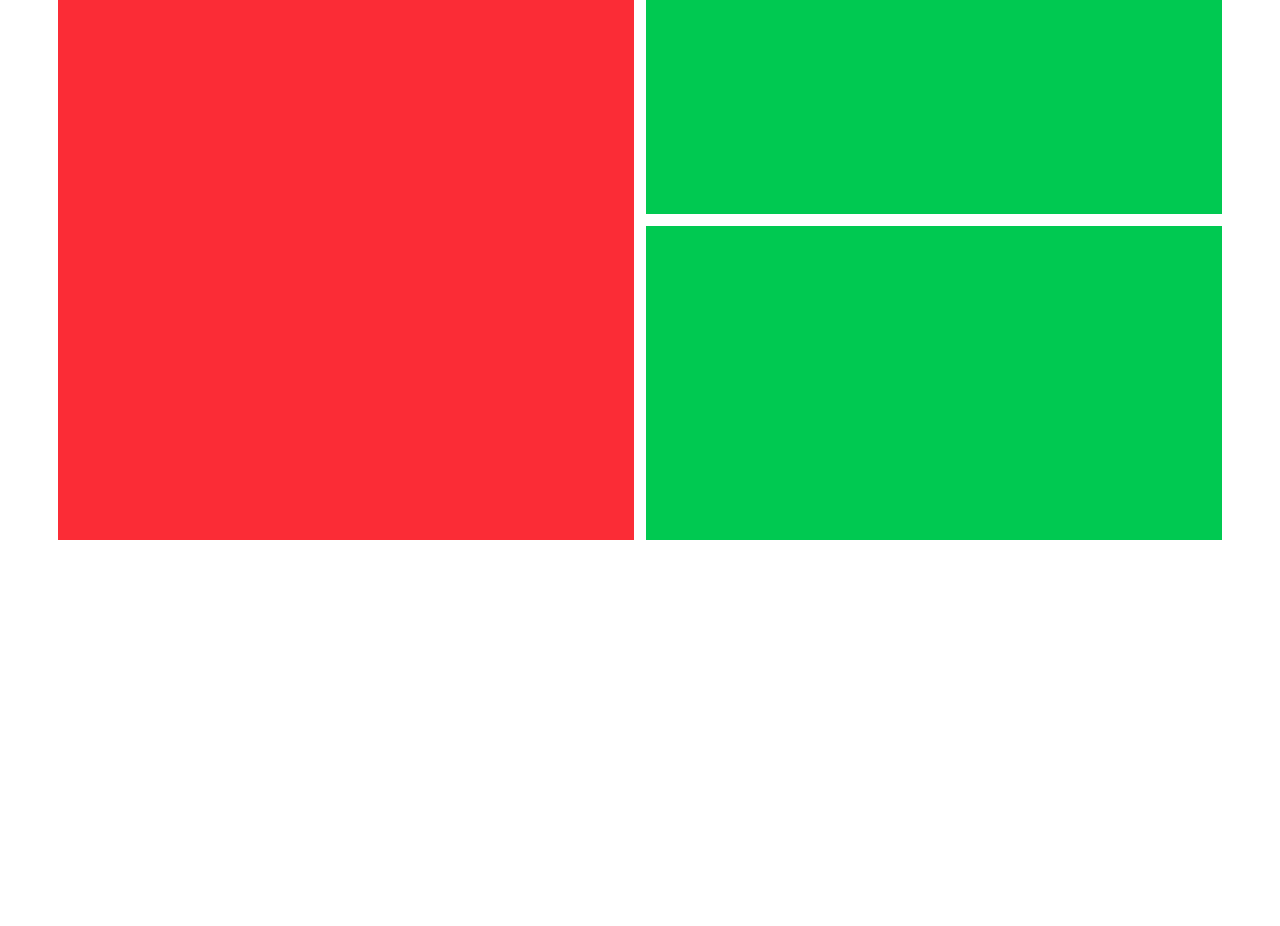
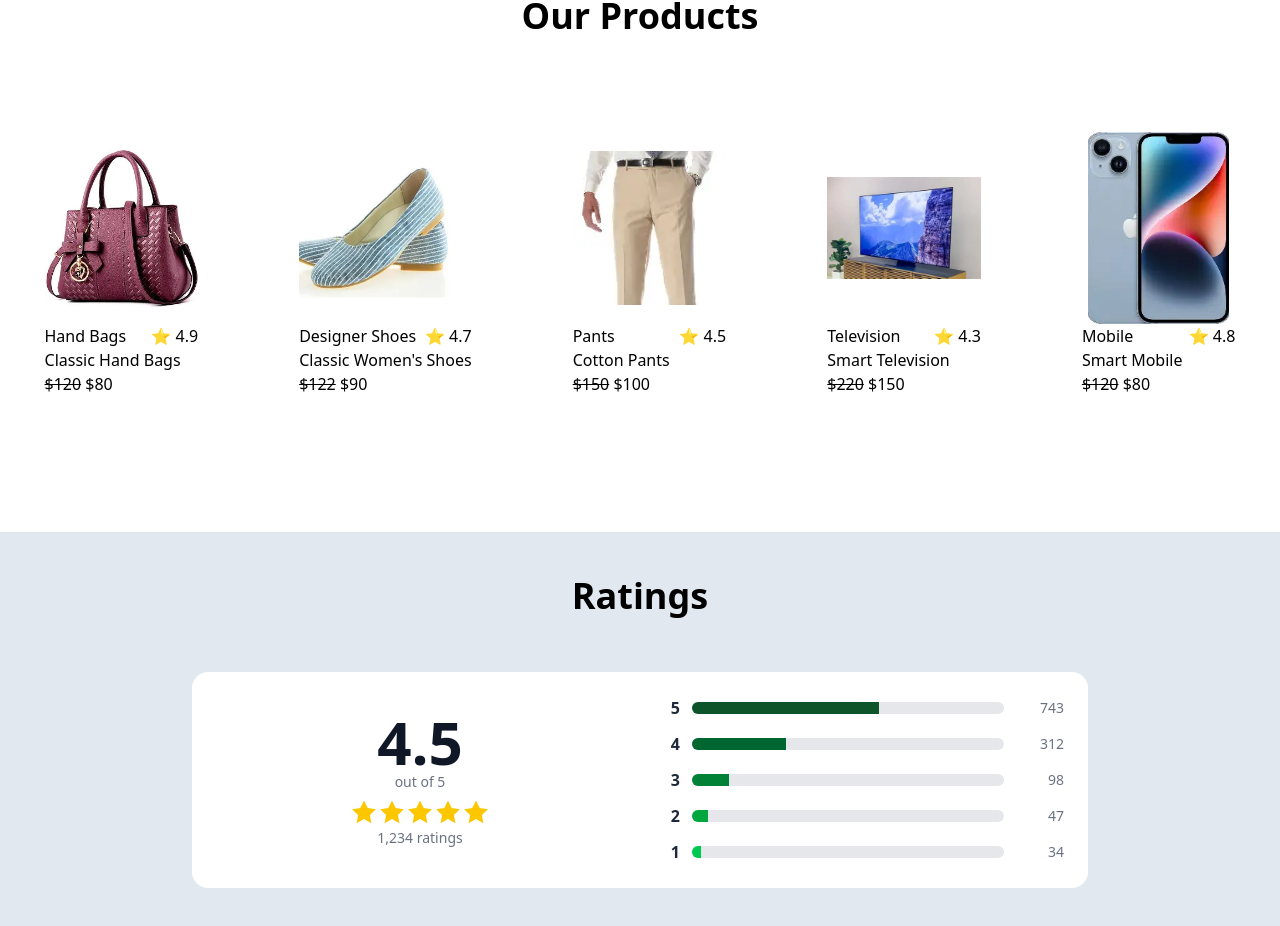
Before and after one commit to CodingPheonix/E-Commerce, a Next.js app: page / in a window 1280 px wide. Shown: the part 1076-2002 px from the top of the page. Before the commit the page ends 1616 px from the top, so only its background shows below. Built offline with nearby package versions, Linux system fonts and the light colour scheme.

Commit message:
added a rating section

```diff
--- a/app/page.js
+++ b/app/page.js
@@ -23,7 +23,7 @@ export default function HomePage() {
 
       </section>
 
-      <section className="h-[20vh] flex justify-center items-center">
+      <section className="h-[30vh] flex justify-around items-center">
         <ul className="w-screen flex justify-around items-center">
 
           <li className="flex justify-center gap-3 items-center w-1/3">
@@ -52,13 +52,153 @@ export default function HomePage() {
         </ul>
       </section>
 
-      <section className="w-full h-[80vh] flex justify-center gap-3 items-center">
-        <div className="h-full w-[45%] bg-red-500">
+
+      {/* OUR PRODUCTS  */}
+      <section>
+        <h2 className="text-center text-4xl p-4 font-bold">Our Products</h2>
+
+        <div className="w-full h-[60vh] flex justify-around gap-3 items-center">
+
+          <span className="h-[40vh]">
+            <Image
+              src={"/w-accessories-6.webp"}
+              alt="Left Image"
+              width={500}
+              height={500}
+              className="object-contain h-[60%] w-[12vw]" />
+            <div className="flex w-full justify-between items-center">
+              <span>Hand Bags</span>
+              <span>⭐ 4.9</span>
+            </div>
+            <p>Classic Hand Bags</p>
+            <p><del>$120</del> $80</p>
+          </span>
+
+          <span className="h-[40vh]">
+            <Image
+              src={"/w-accessories-5.webp"}
+              alt="Left Image"
+              width={500}
+              height={500}
+              className="object-contain h-[60%] w-[12vw]" />
+            <div className="flex w-full justify-between items-center">
+              <span>Designer Shoes</span>
+              <span>⭐ 4.7</span>
+            </div>
+            <p>Classic Women's Shoes</p>
+            <p><del>$122</del> $90</p>
+          </span>
+
+          <span className="h-[40vh]">
+            <Image
+              src={"/pants-6.webp"}
+              alt="Left Image"
+              width={500}
+              height={500}
+              className="object-contain h-[60%] w-[12vw]" />
+            <div className="flex w-full justify-between items-center">
+              <span>Pants</span>
+              <span>⭐ 4.5</span>
+            </div>
+            <p>Cotton Pants</p>
+            <p><del>$150</del> $100</p>
+          </span>
+
+          <span className="h-[40vh]">
+            <Image
+              src={"/television-9.webp"}
+              alt="Left Image"
+              width={500}
+              height={500}
+              className="object-contain h-[60%] w-[12vw]" />
+            <div className="flex w-full justify-between items-center">
+              <span>Television</span>
+              <span>⭐ 4.3</span>
+            </div>
+            <p>Smart Television</p>
+            <p><del>$220</del> $150</p>
+          </span>
+
+          <span className="h-[40vh]">
+            <Image
+              src={"/mobile-10.webp"}
+              alt="Left Image"
+              width={500}
+              height={500}
+              className="object-contain h-[60%] w-[12vw]" />
+            <div className="flex w-full justify-between items-center">
+              <span>Mobile</span>
+              <span>⭐ 4.8</span>
+            </div>
+            <p>Smart Mobile</p>
+            <p><del>$120</del> $80</p>
+          </span>
 
         </div>
-        <div className="h-full w-[45%] flex flex-col justify-center gap-3">
-          <div className="w-full h-[50%] bg-green-500"></div>
-          <div className="w-full h-[50%] bg-green-500"></div>
+      </section>
+
+      {/* RATING  */}
+      <section className="py-5 bg-slate-200">
+        <h3 className="text-center text-4xl font-bold p-6">Ratings</h3>
+
+        <div class="max-w-4xl mx-auto bg-white rounded-2xl p-6 my-8 grid grid-cols-1 md:grid-cols-2 gap-8">
+
+          <div class="flex flex-col items-center justify-center text-center">
+            <div class="text-6xl font-bold text-gray-900">4.5</div>
+            <div class="text-gray-500 text-sm">out of 5</div>
+
+            <div class="flex justify-center gap-1 mt-2 text-yellow-400">
+              <svg class="w-6 h-6" fill="currentColor" viewBox="0 0 24 24"><path d="M12 .587l3.668 7.431 8.2 1.192-5.934 5.787 1.402 8.178L12 18.896 4.664 23.175l1.402-8.178L.132 9.21l8.2-1.192z" /></svg>
+              <svg class="w-6 h-6" fill="currentColor" viewBox="0 0 24 24"><path d="M12 .587l3.668 7.431 8.2 1.192-5.934 5.787 1.402 8.178L12 18.896 4.664 23.175l1.402-8.178L.132 9.21l8.2-1.192z" /></svg>
+              <svg class="w-6 h-6" fill="currentColor" viewBox="0 0 24 24"><path d="M12 .587l3.668 7.431 8.2 1.192-5.934 5.787 1.402 8.178L12 18.896 4.664 23.175l1.402-8.178L.132 9.21l8.2-1.192z" /></svg>
+              <svg class="w-6 h-6" fill="currentColor" viewBox="0 0 24 24"><path d="M12 .587l3.668 7.431 8.2 1.192-5.934 5.787 1.402 8.178L12 18.896 4.664 23.175l1.402-8.178L.132 9.21l8.2-1.192z" /></svg>
+              <svg class="w-6 h-6" fill="currentColor" viewBox="0 0 24 24"><path d="M12 .587l3.668 7.431 8.2 1.192-5.934 5.787 1.402 8.178L12 18.896 4.664 23.175l1.402-8.178L.132 9.21l8.2-1.192z" /></svg>
+            </div>
+
+            <div class="text-gray-500 text-sm mt-1">1,234 ratings</div>
+          </div>
+
+          <div class="flex flex-col gap-3 justify-center">
+            <div class="flex items-center gap-3">
+              <span class="w-6 text-right font-semibold text-gray-800">5</span>
+              <div class="flex-1 bg-gray-200 rounded-full h-3 overflow-hidden">
+                <div class="bg-green-900 h-full w-[60%]"></div>
+              </div>
+              <span class="w-12 text-right text-gray-500 text-sm">743</span>
+            </div>
+
+            <div class="flex items-center gap-3">
+              <span class="w-6 text-right font-semibold text-gray-800">4</span>
+              <div class="flex-1 bg-gray-200 rounded-full h-3 overflow-hidden">
+                <div class="bg-green-800 h-full w-[30%]"></div>
+              </div>
+              <span class="w-12 text-right text-gray-500 text-sm">312</span>
+            </div>
+
+            <div class="flex items-center gap-3">
+              <span class="w-6 text-right font-semibold text-gray-800">3</span>
+              <div class="flex-1 bg-gray-200 rounded-full h-3 overflow-hidden">
+                <div class="bg-green-700 h-full w-[12%]"></div>
+              </div>
+              <span class="w-12 text-right text-gray-500 text-sm">98</span>
+            </div>
+
+            <div class="flex items-center gap-3">
+              <span class="w-6 text-right font-semibold text-gray-800">2</span>
+              <div class="flex-1 bg-gray-200 rounded-full h-3 overflow-hidden">
+                <div class="bg-green-600 h-full w-[5%]"></div>
+              </div>
+              <span class="w-12 text-right text-gray-500 text-sm">47</span>
+            </div>
+
+            <div class="flex items-center gap-3">
+              <span class="w-6 text-right font-semibold text-gray-800">1</span>
+              <div class="flex-1 bg-gray-200 rounded-full h-3 overflow-hidden">
+                <div class="bg-green-500 h-full w-[3%]"></div>
+              </div>
+              <span class="w-12 text-right text-gray-500 text-sm">34</span>
+            </div>
+          </div>
         </div>
       </section>
     </main>
```
